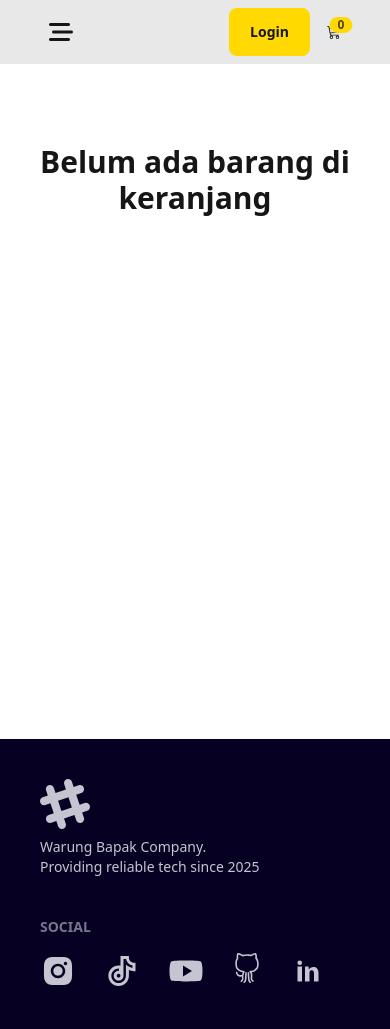
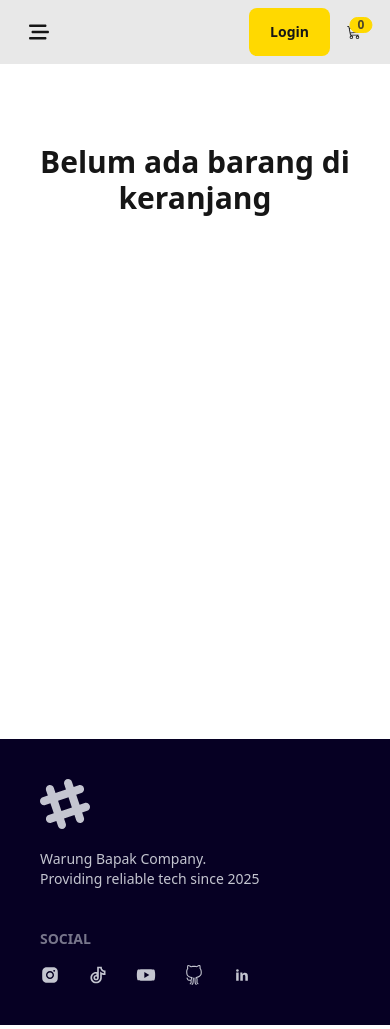
Before and after one commit to nichoherjunaaa/myshop, a React (Vite) app in the folder client/: page /cart in a window 390 px wide. Built offline with nearby package versions, Linux system fonts and the light colour scheme.

Commit message:
updated vercel

```diff
--- a/client/src/components/CartListItems.jsx
+++ b/client/src/components/CartListItems.jsx
@@ -1,48 +1,46 @@
-import React from 'react'
-import { generateSelectAmount, formatHarga } from '../utils'
-import { FaTrash } from 'react-icons/fa6'
-import { useDispatch } from 'react-redux'
-import { editItem, removeItem } from '../features/cartSlice'
+import React from 'react';
+import { generateSelectAmount, formatHarga } from '../utils';
+import { FaTrash } from 'react-icons/fa6';
+import { useDispatch } from 'react-redux';
+import { editItem, removeItem } from '../features/cartSlice';
+
 const CartListItems = ({ cartItem }) => {
-    const { cartId, name, price, image, amount, stock } = cartItem
-    const dispatch = useDispatch()
+    const { cartId, name, price, image, amount, stock } = cartItem;
+    const dispatch = useDispatch();
+
     const handleAmount = (e) => {
-        dispatch(editItem({ cartId, amount: parseInt(e.target.value) }))
-    }
+        dispatch(editItem({ cartId, amount: parseInt(e.target.value) }));
+    };
+
     const removeProductHandle = () => {
-        dispatch(removeItem({cartId}))
-    }
+        dispatch(removeItem({ cartId }));
+    };
+
     return (
-        <>
-            <article key={cartId} className="mb-12 flex flex-col gap-y-4 sm:flex-row flex-wrap border-b border-base-300 pb-6 last:border-b-0">
-                <img src={image} alt={name}
-                    className="h-2 w-24 rounded-lg sm:w-32 sm:h-32 object-cover"
-                />
-                <div className="sm:ml-16 sm:w-48">
-                    <h2 className="capitalize">{name}</h2>
-                    <span className="font-bold">Jumlah Produk : {amount}</span>
+        <article key={cartId} className="mb-12 grid grid-cols-2 gap-4 sm:flex sm:flex-row sm:items-center flex-wrap border-b border-base-300 pb-6 last:border-b-0">
+            <img src={image} alt={name} className="h-24 w-24 sm:w-32 sm:h-32 rounded-lg object-cover mx-auto sm:mx-0" />
+            <div className="sm:ml-6 sm:w-48 text-center sm:text-left">
+                <h2 className="capitalize font-semibold">{name}</h2>
+                <span className="font-bold block mt-2">Jumlah Produk: {amount}</span>
             </div>
-                <p className="font-bold sm:ml-auto">
-                    {formatHarga(price)}
-                </p>
-                <div className="sm:ml-12">
-                    <div className="form-control max-w-xs">
+            <p className="font-bold text-center sm:text-left">{formatHarga(price)}</p>
+            <div className="flex flex-col items-center sm:items-start">
+                <div className="form-control w-full max-w-xs">
                     <select
                         name="amount"
-                            className="select select-bordered sm:w-full"
+                        className="select select-bordered w-full"
                         value={amount}
                         onChange={handleAmount}
                     >
                         {generateSelectAmount(stock)}
                     </select>
                 </div>
-                    <button className="mt-2 btn-secondary btn-block btn" onClick = {removeProductHandle}>
-                        <FaTrash />
+                <button className="mt-2 btn btn-secondary btn-block flex items-center justify-center w-full" onClick={removeProductHandle}>
+                    <FaTrash className="text-lg" />
                 </button>
             </div>
         </article>
-        </>
-    )
-}
+    );
+};
 
-export default CartListItems
+export default CartListItems;
--- a/client/src/components/Footer.jsx
+++ b/client/src/components/Footer.jsx
@@ -20,7 +20,7 @@ const Footer = () => {
                     <path
                         d="M22.672 15.226l-2.432.811.841 2.515c.33 1.019-.209 2.127-1.23 2.456-1.15.325-2.148-.321-2.463-1.226l-.84-2.518-5.013 1.677.84 2.517c.391 1.203-.434 2.542-1.831 2.542-.88 0-1.601-.564-1.86-1.314l-.842-2.516-2.431.809c-1.135.328-2.145-.317-2.463-1.229-.329-1.018.211-2.127 1.231-2.456l2.432-.809-1.621-4.823-2.432.808c-1.355.384-2.558-.59-2.558-1.839 0-.817.509-1.582 1.327-1.846l2.433-.809-.842-2.515c-.33-1.02.211-2.129 1.232-2.458 1.02-.329 2.13.209 2.461 1.229l.842 2.515 5.011-1.677-.839-2.517c-.403-1.238.484-2.553 1.843-2.553.819 0 1.585.509 1.85 1.326l.841 2.517 2.431-.81c1.02-.33 2.131.211 2.461 1.229.332 1.018-.21 2.126-1.23 2.456l-2.433.809 1.622 4.823 2.433-.809c1.242-.401 2.557.484 2.557 1.838 0 .819-.51 1.583-1.328 1.847m-8.992-6.428l-5.01 1.675 1.619 4.828 5.011-1.674-1.62-4.829z"></path>
                 </svg>
-                <p>
+                <p className="mt-3">
                     Warung Bapak Company.
                     <br />
                     Providing reliable tech since 2025
@@ -29,11 +29,11 @@ const Footer = () => {
             <nav>
                 <h6 className="footer-title">Social</h6>
                 <div className="grid grid-flow-col gap-7">
-                    <Link to="https://www.instagram.com/"><AiFillInstagram className="text-4xl" /></Link>
-                    <Link to="https://www.tiktok.com/"><RiTiktokLine className="text-4xl" /></Link>
-                    <Link to="https://www.youtube.com/"><TiSocialYoutube className="text-4xl" /></Link>
-                    <Link to="https://github.com/nicholas-b-kim/"><SlSocialGithub className="text-3xl" /></Link>
-                    <Link to="https://www.linkedin.com/"><TiSocialLinkedin className="text-4xl" /></Link>
+                    <Link to="https://www.instagram.com/"><AiFillInstagram className="lg:text-4xl text-xl" /></Link>
+                    <Link to="https://www.tiktok.com/"><RiTiktokLine className="lg:text-4xl text-xl" /></Link>
+                    <Link to="https://www.youtube.com/"><TiSocialYoutube className="lg:text-4xl text-xl" /></Link>
+                    <Link to="https://github.com/nicholas-b-kim/"><SlSocialGithub className="lg:text-3xl text-xl" /></Link>
+                    <Link to="https://www.linkedin.com/"><TiSocialLinkedin className="lg:text-4xl text-xl" /></Link>
                 </div>
             </nav>
         </footer>
--- a/client/src/components/Navbar.jsx
+++ b/client/src/components/Navbar.jsx
@@ -27,14 +27,14 @@ const Navbar = () => {
     }
     return (
         <nav className="bg-base-200">
-            <div className="navbar mx-auto max-w-8xl px-8">
+            <div className="navbar mx-auto max-w-8xl px-3 lg:px-8">
                 <div className="navbar-start">
                     {/* <div className="hidden lg:flex text-md items-center">
                         <img src={Logo} alt="Logo" className="h-12 w-12" />
                     </div> */}
                     <div className="dropdown relative">
                         <label tabIndex={0} className="btn btn-ghost lg:hidden">
-                            <FaBarsStaggered className="h-6 w-6" />
+                            <FaBarsStaggered className="h-5 w-5" />
                         </label>
                         <ul
                             tabIndex={0}
@@ -62,7 +62,7 @@ const Navbar = () => {
                         </div>
                     </NavLink>
                     {user && (
-                        <button className="btn btn-error btn-outline btn-md" onClick={handlingLogout}>Logout</button>
+                        <button className="btn btn-error lg:btn-md btn-md text-xs lg:text-md" onClick={handlingLogout}>Logout</button>
                     )}
                 </div>
             </div>
--- a/client/src/pages/CheckoutView.jsx
+++ b/client/src/pages/CheckoutView.jsx
@@ -95,7 +95,7 @@ const CheckoutView = () => {
     return (
         <>
             <div className="border-b border-primary pb-5 mt-5">
-                <h2 className="text-2xl font-bold capitalize">Checkout Products</h2>
+                <h2 className="text-2xl font-bold capitalize">Checkout</h2>
             </div>
             <div className="mt-8 grid gap-y-8 gap-x-2 lg:grid-cols-12">
                 <div className="lg:col-span-8">
--- a/client/src/pages/OrderView.jsx
+++ b/client/src/pages/OrderView.jsx
@@ -35,8 +35,8 @@ const OrderView = () => {
                 <thead>
                     <tr>
                         <td>No</td>
-                        <td>Order by</td>
-                        <td>Products</td>
+                        <td>Penerima</td>
+                        <td>Produk</td>
                         <td>Total</td>
                         <td>Status Pembayaran</td>
                         <th></th>
```
Also changed, not shown: client/vercel.json. Lines whose indentation alone changed are shown as unchanged.
